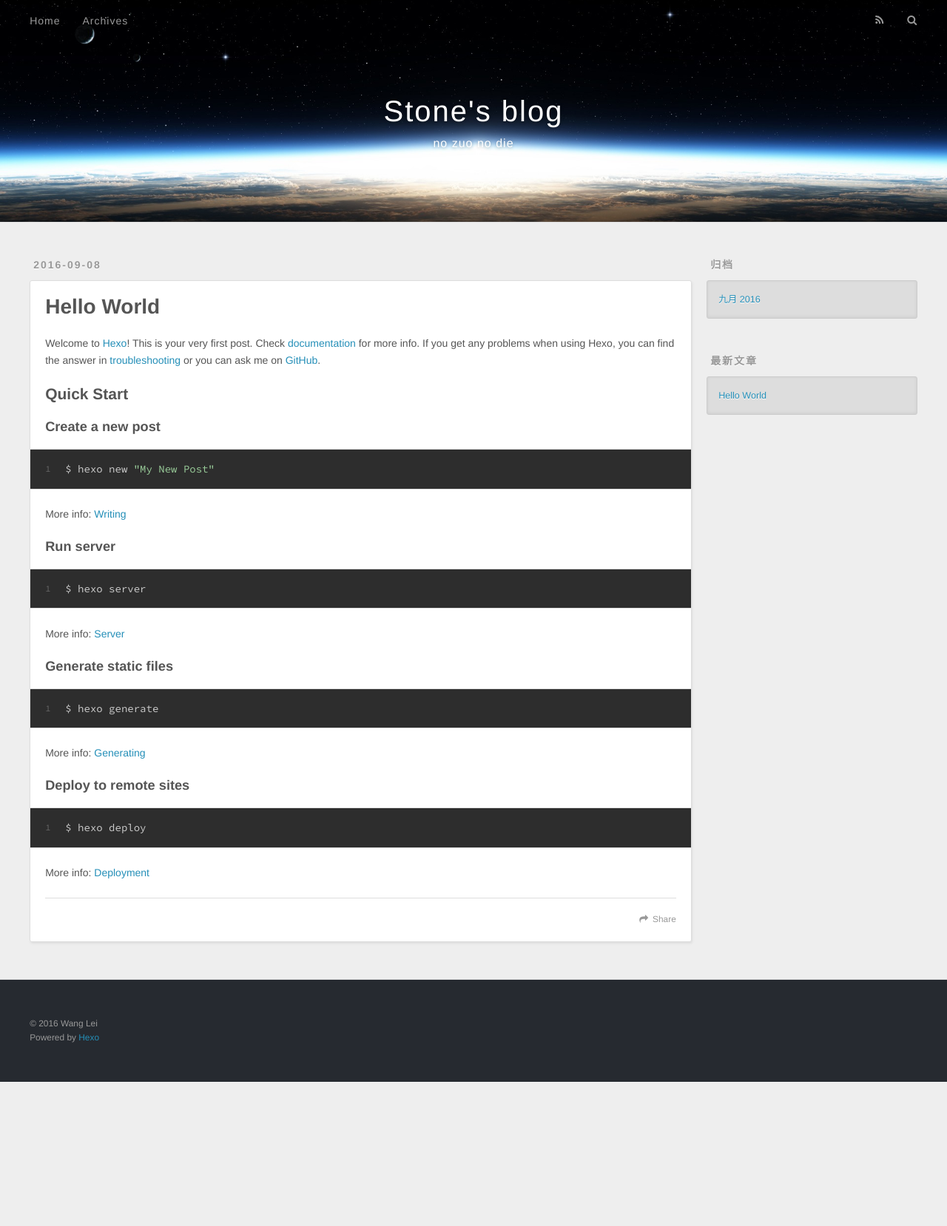
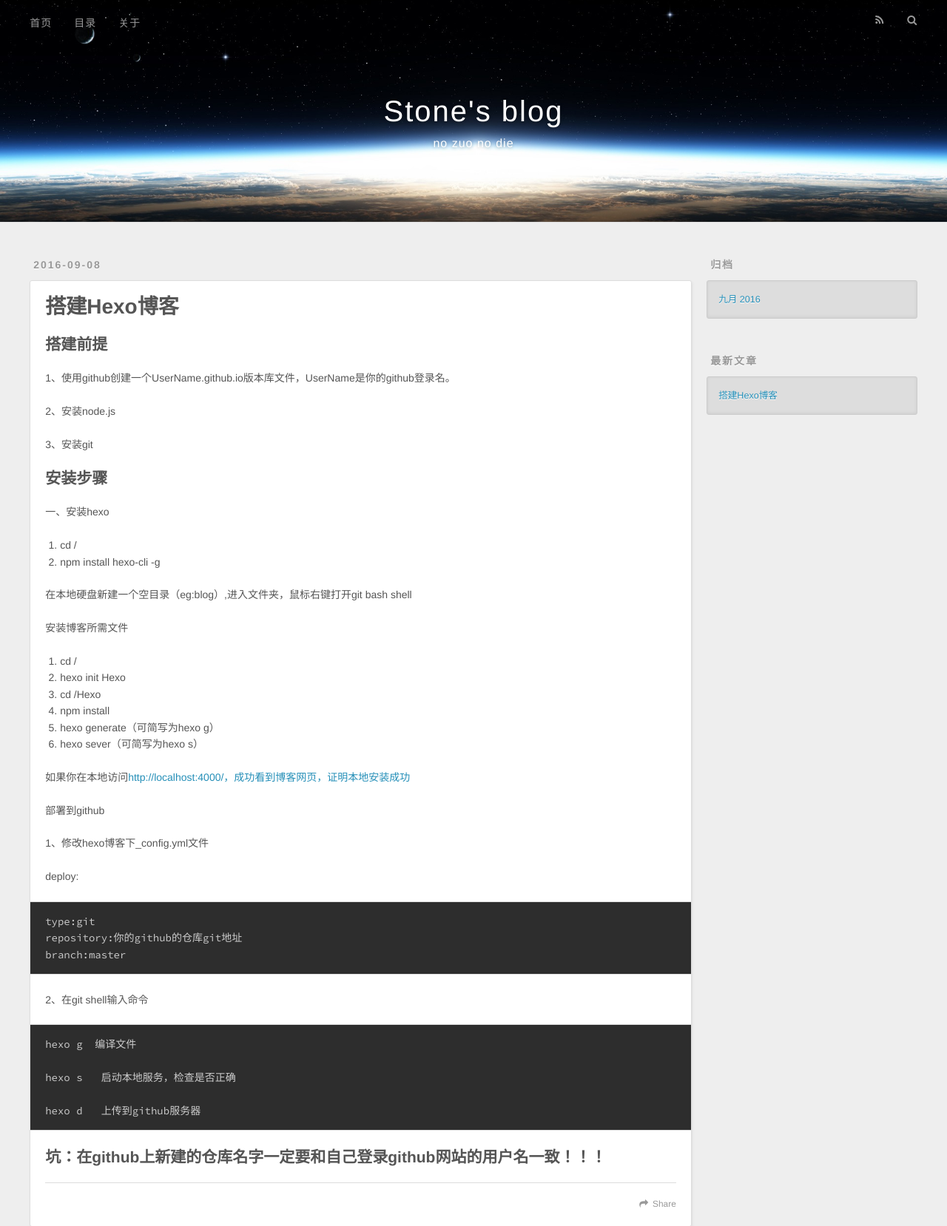
Before and after one commit to LeiWang12/LeiWang12.github.io, a plain HTML site: page 2016/09/08/hello-world/index.html in a window 1280 px wide. Shown: the top 1658 px of the page at 74% size. Before the commit the page ends 1463 px from the top, so only its background shows below. Drawn offline with nearby package versions, Linux system fonts and the light colour scheme.

Commit message:
Site updated: 2016-09-08 17:15:34

```diff
--- a/2016/09/08/hello-world/index.html
+++ b/2016/09/08/hello-world/index.html
@@ -3,21 +3,54 @@
 <head>
   <meta charset="utf-8">
 
-  <title>Hello World | Stone&#39;s blog</title>
+  <title>搭建Hexo博客 | Stone&#39;s blog</title>
   <meta name="viewport" content="width=device-width, initial-scale=1, maximum-scale=1">
-  <meta name="description" content="Welcome to Hexo! This is your very first post. Check documentation for more info. If you get any problems when using Hexo, you can find the answer in troubleshooting or you can ask me on GitHub.
-Quick">
+  <meta name="description" content="搭建前提1、使用github创建一个UserName.github.io版本库文件，UserName是你的github登录名。
+2、安装node.js
+3、安装git
+安装步骤一、安装hexo
+
+cd /
+npm install hexo-cli -g
+
+在本地硬盘新建一个空目录（eg:blog）,进入文件夹，鼠标右键打开git bash shell
+安装博客所需文件
+
+cd /
+h">
 <meta property="og:type" content="article">
-<meta property="og:title" content="Hello World">
+<meta property="og:title" content="搭建Hexo博客">
 <meta property="og:url" content="http://yoursite.com/2016/09/08/hello-world/index.html">
 <meta property="og:site_name" content="Stone's blog">
-<meta property="og:description" content="Welcome to Hexo! This is your very first post. Check documentation for more info. If you get any problems when using Hexo, you can find the answer in troubleshooting or you can ask me on GitHub.
-Quick">
-<meta property="og:updated_time" content="2016-09-08T03:13:49.338Z">
+<meta property="og:description" content="搭建前提1、使用github创建一个UserName.github.io版本库文件，UserName是你的github登录名。
+2、安装node.js
+3、安装git
+安装步骤一、安装hexo
+
+cd /
+npm install hexo-cli -g
+
+在本地硬盘新建一个空目录（eg:blog）,进入文件夹，鼠标右键打开git bash shell
+安装博客所需文件
+
+cd /
+h">
+<meta property="og:updated_time" content="2016-09-08T07:58:40.162Z">
 <meta name="twitter:card" content="summary">
-<meta name="twitter:title" content="Hello World">
-<meta name="twitter:description" content="Welcome to Hexo! This is your very first post. Check documentation for more info. If you get any problems when using Hexo, you can find the answer in troubleshooting or you can ask me on GitHub.
-Quick">
+<meta name="twitter:title" content="搭建Hexo博客">
+<meta name="twitter:description" content="搭建前提1、使用github创建一个UserName.github.io版本库文件，UserName是你的github登录名。
+2、安装node.js
+3、安装git
+安装步骤一、安装hexo
+
+cd /
+npm install hexo-cli -g
+
+在本地硬盘新建一个空目录（eg:blog）,进入文件夹，鼠标右键打开git bash shell
+安装博客所需文件
+
+cd /
+h">
 
     <link rel="alternate" href="/atom.xml" title="Stone&#39;s blog" type="application/atom+xml">
 
@@ -52,9 +85,11 @@ Quick">
       <nav id="main-nav">
         <a id="main-nav-toggle" class="nav-icon"></a>
 
-          <a class="main-nav-link" href="/">Home</a>
+          <a class="main-nav-link" href="/">首页</a>
 
-          <a class="main-nav-link" href="/archives">Archives</a>
+          <a class="main-nav-link" href="/archives">目录</a>
+
+          <a class="main-nav-link" href="/about">关于</a>
 
       </nav>
       <nav id="sub-nav">
@@ -84,7 +119,7 @@ Quick">
 
 
     <h1 class="article-title" itemprop="name">
-      Hello World
+      搭建Hexo博客
     </h1>
 
 
@@ -92,20 +127,42 @@ Quick">
 
     <div class="article-entry" itemprop="articleBody">
 
-        <p>Welcome to <a href="https://hexo.io/" target="_blank" rel="external">Hexo</a>! This is your very first post. Check <a href="https://hexo.io/docs/" target="_blank" rel="external">documentation</a> for more info. If you get any problems when using Hexo, you can find the answer in <a href="https://hexo.io/docs/troubleshooting.html" target="_blank" rel="external">troubleshooting</a> or you can ask me on <a href="https://github.com/hexojs/hexo/issues" target="_blank" rel="external">GitHub</a>.</p>
-<h2 id="Quick-Start"><a href="#Quick-Start" class="headerlink" title="Quick Start"></a>Quick Start</h2><h3 id="Create-a-new-post"><a href="#Create-a-new-post" class="headerlink" title="Create a new post"></a>Create a new post</h3><figure class="highlight bash"><table><tr><td class="gutter"><pre><div class="line">1</div></pre></td><td class="code"><pre><div class="line">$ hexo new <span class="string">"My New Post"</span></div></pre></td></tr></table></figure>
-<p>More info: <a href="https://hexo.io/docs/writing.html" target="_blank" rel="external">Writing</a></p>
-<h3 id="Run-server"><a href="#Run-server" class="headerlink" title="Run server"></a>Run server</h3><figure class="highlight bash"><table><tr><td class="gutter"><pre><div class="line">1</div></pre></td><td class="code"><pre><div class="line">$ hexo server</div></pre></td></tr></table></figure>
-<p>More info: <a href="https://hexo.io/docs/server.html" target="_blank" rel="external">Server</a></p>
-<h3 id="Generate-static-files"><a href="#Generate-static-files" class="headerlink" title="Generate static files"></a>Generate static files</h3><figure class="highlight bash"><table><tr><td class="gutter"><pre><div class="line">1</div></pre></td><td class="code"><pre><div class="line">$ hexo generate</div></pre></td></tr></table></figure>
-<p>More info: <a href="https://hexo.io/docs/generating.html" target="_blank" rel="external">Generating</a></p>
-<h3 id="Deploy-to-remote-sites"><a href="#Deploy-to-remote-sites" class="headerlink" title="Deploy to remote sites"></a>Deploy to remote sites</h3><figure class="highlight bash"><table><tr><td class="gutter"><pre><div class="line">1</div></pre></td><td class="code"><pre><div class="line">$ hexo deploy</div></pre></td></tr></table></figure>
-<p>More info: <a href="https://hexo.io/docs/deployment.html" target="_blank" rel="external">Deployment</a></p>
+        <h2 id="搭建前提"><a href="#搭建前提" class="headerlink" title="搭建前提"></a>搭建前提</h2><p>1、使用github创建一个UserName.github.io版本库文件，UserName是你的github登录名。</p>
+<p>2、安装node.js</p>
+<p>3、安装git</p>
+<h2 id="安装步骤"><a href="#安装步骤" class="headerlink" title="安装步骤"></a>安装步骤</h2><p>一、安装hexo</p>
+<ol>
+<li>cd /  </li>
+<li>npm install hexo-cli -g  </li>
+</ol>
+<p>在本地硬盘新建一个空目录（eg:blog）,进入文件夹，鼠标右键打开git bash shell</p>
+<p>安装博客所需文件</p>
+<ol>
+<li>cd /   </li>
+<li>hexo init Hexo</li>
+<li>cd /Hexo</li>
+<li>npm install</li>
+<li>hexo generate（可简写为hexo g）</li>
+<li>hexo sever（可简写为hexo s）</li>
+</ol>
+<p>如果你在本地访问<a href="http://localhost:4000/，成功看到博客网页，证明本地安装成功" target="_blank" rel="external">http://localhost:4000/，成功看到博客网页，证明本地安装成功</a></p>
+<p>部署到github</p>
+<p>1、修改hexo博客下_config.yml文件</p>
+<p>deploy:</p>
+<pre><code>type:git
+repository:你的github的仓库git地址
+branch:master
+</code></pre><p>2、在git shell输入命令</p>
+<pre><code>hexo g  编译文件
 
+hexo s   启动本地服务，检查是否正确
+
+hexo d   上传到github服务器
+</code></pre><h2 id="坑：在github上新建的仓库名字一定要和自己登录github网站的用户名一致！！！"><a href="#坑：在github上新建的仓库名字一定要和自己登录github网站的用户名一致！！！" class="headerlink" title="坑：在github上新建的仓库名字一定要和自己登录github网站的用户名一致！！！"></a>坑：在github上新建的仓库名字一定要和自己登录github网站的用户名一致！！！</h2>
 
     </div>
     <footer class="article-footer">
-      <a data-url="http://yoursite.com/2016/09/08/hello-world/" data-id="cisu0jfc60000l8r9xdhk95t4" class="article-share-link">Share</a>
+      <a data-url="http://yoursite.com/2016/09/08/hello-world/" data-id="cisu0x0jv0000ewr928e0b44t" class="article-share-link">Share</a>
 
 
     </footer>
@@ -144,7 +201,7 @@ Quick">
       <ul>
 
           <li>
-            <a href="/2016/09/08/hello-world/">Hello World</a>
+            <a href="/2016/09/08/hello-world/">搭建Hexo博客</a>
           </li>
 
       </ul>
@@ -167,9 +224,11 @@ Quick">
     </div>
     <nav id="mobile-nav">
 
-    <a href="/" class="mobile-nav-link">Home</a>
+    <a href="/" class="mobile-nav-link">首页</a>
 
-    <a href="/archives" class="mobile-nav-link">Archives</a>
+    <a href="/archives" class="mobile-nav-link">目录</a>
+
+    <a href="/about" class="mobile-nav-link">关于</a>
 
 </nav>
 
```
Also changed, not shown: archives/2016/09/index.html (+10 -6 lines), archives/2016/index.html (+10 -6 lines), archives/index.html (+10 -6 lines), index.html (+42 -16 lines).
